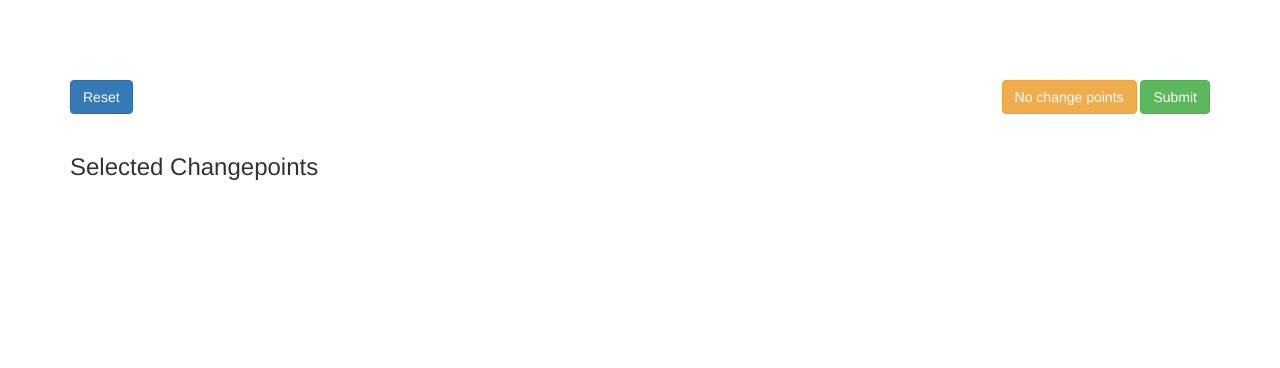
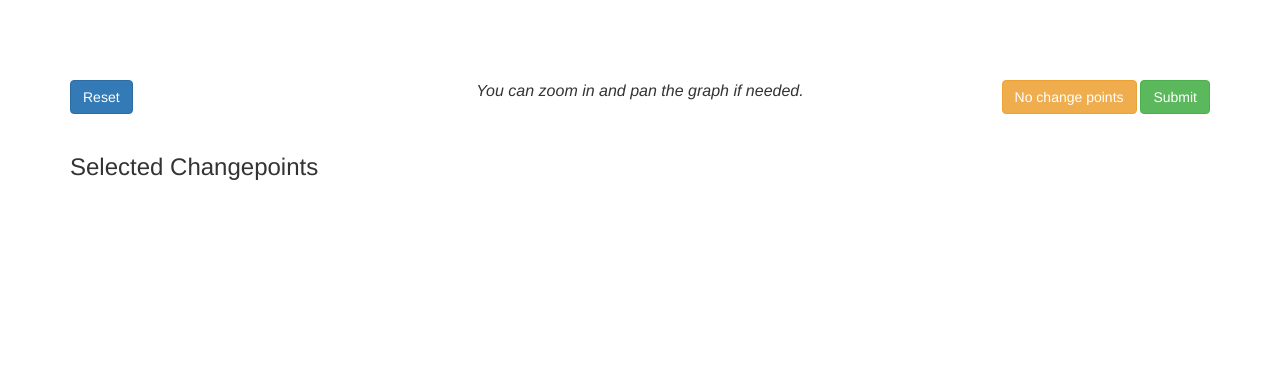
Before and after one commit to alan-turing-institute/AnnotateChange, a Python web app: template app/templates/annotate/index.html in a window 1280 px wide. Shown: the part 52-420 px from the top of the page. Run offline with Jinja, Linux system fonts and the light colour scheme; the template is opened without the code that fills it, so the values that code supplies are empty; some libraries are stand-ins or nearby versions.

Commit message:
Add a usage note for the graph

```diff
--- a/app/static/annotate.css
+++ b/app/static/annotate.css
@@ -26,3 +26,8 @@ rect {
 	width: 80%;
 	font-size: 16px;
 }
+
+#usage {
+	font-size: 16px;
+	font-style: italic;
+}
--- a/app/templates/annotate/index.html
+++ b/app/templates/annotate/index.html
@@ -18,11 +18,14 @@
   <div id="graph"></div>
 
   <div id="wrap-buttons" class="row">
-  	<div class="col-md-6 text-left">
+  	<div class="col-md-3 text-left">
   		<button class="btn btn-primary float-md-left" type="button"
   			id="btn-reset">Reset</button>
   	</div>
-  	<div class="col-md-6 text-right">
+    <div class="col-md-6 text-center">
+      <p id="usage">You can zoom in and pan the graph if needed.</p>
+    </div>
+  	<div class="col-md-3 text-right">
   		<button class="btn btn-warning float-md-right" type="button"
   			id="btn-none">No change points</button>
   		<button class="btn btn-success float-md-right" id="btn-submit"
```
